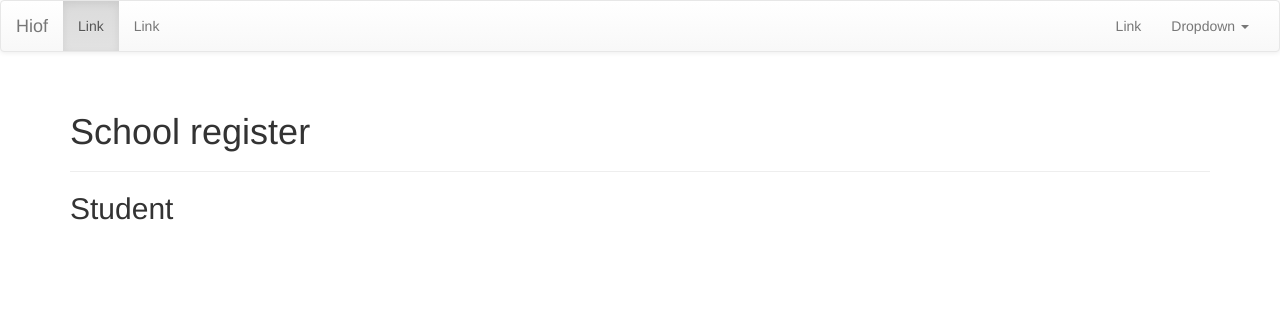
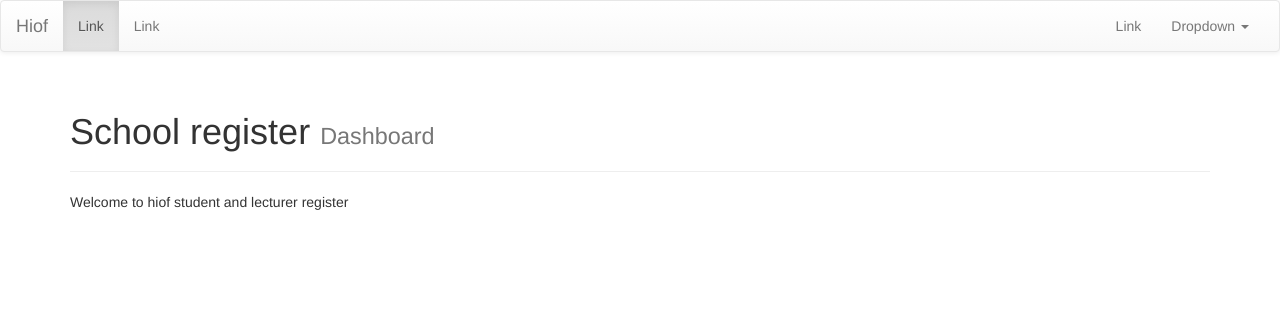
Before and after one commit to apparator/djangoexample1, a Django app: page / in a window 1280 px wide. Shown: the top 312 px of the page. Run offline with Django 3.2, Linux system fonts and the light colour scheme; some libraries are stand-ins or nearby versions.

Commit message:
New welcome message on frontpage dashboard

```diff
--- a/schoolregister/theme/templates/theme/frontpage.html
+++ b/schoolregister/theme/templates/theme/frontpage.html
@@ -1 +1,7 @@
 {% extends 'theme/base.html' %}
+{% block subheader %}Dashboard{% endblock %}
+{% block pagecontent %}
+<p>
+    Welcome to hiof student and lecturer register
+</p>
+{% endblock %}
```
